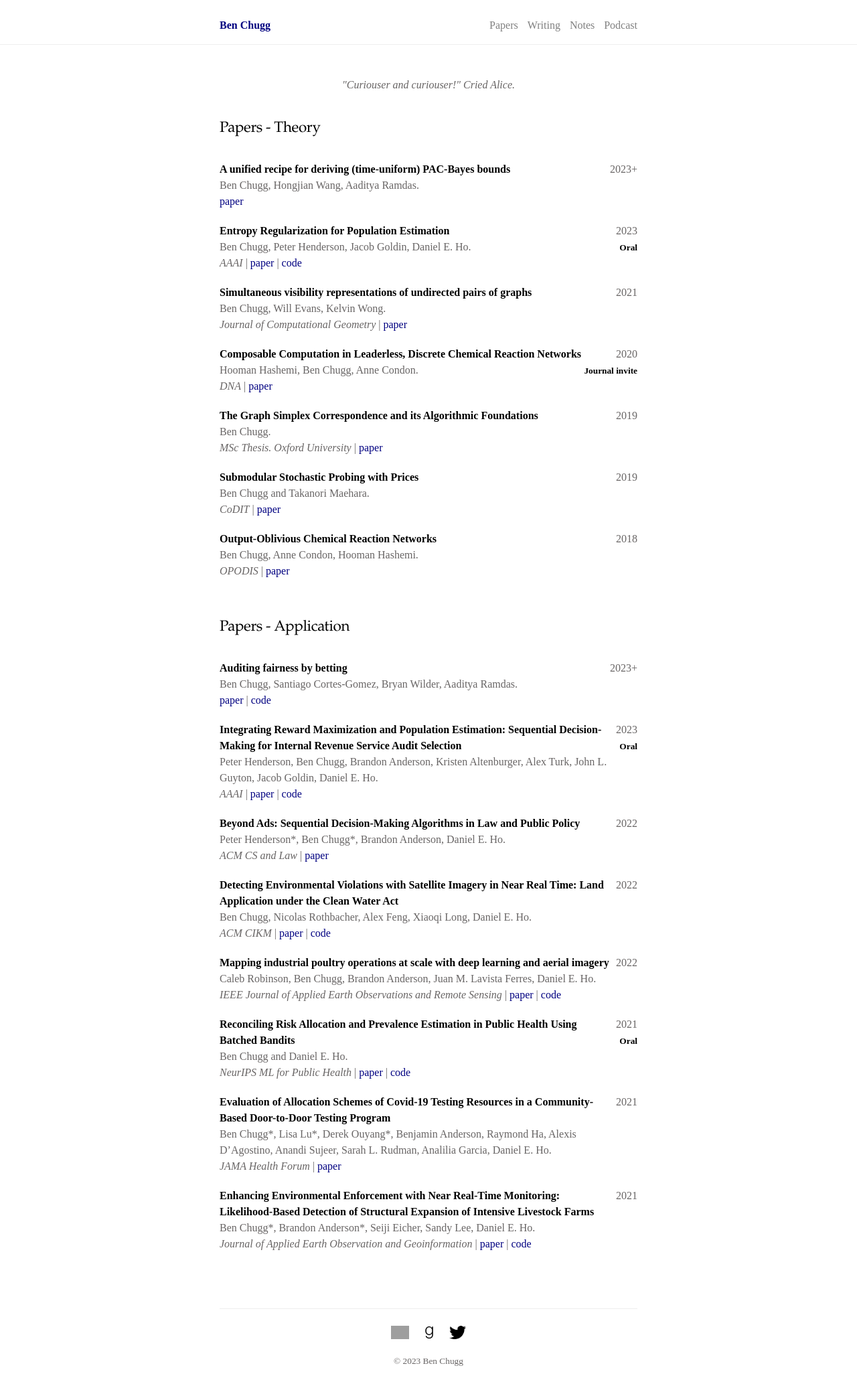
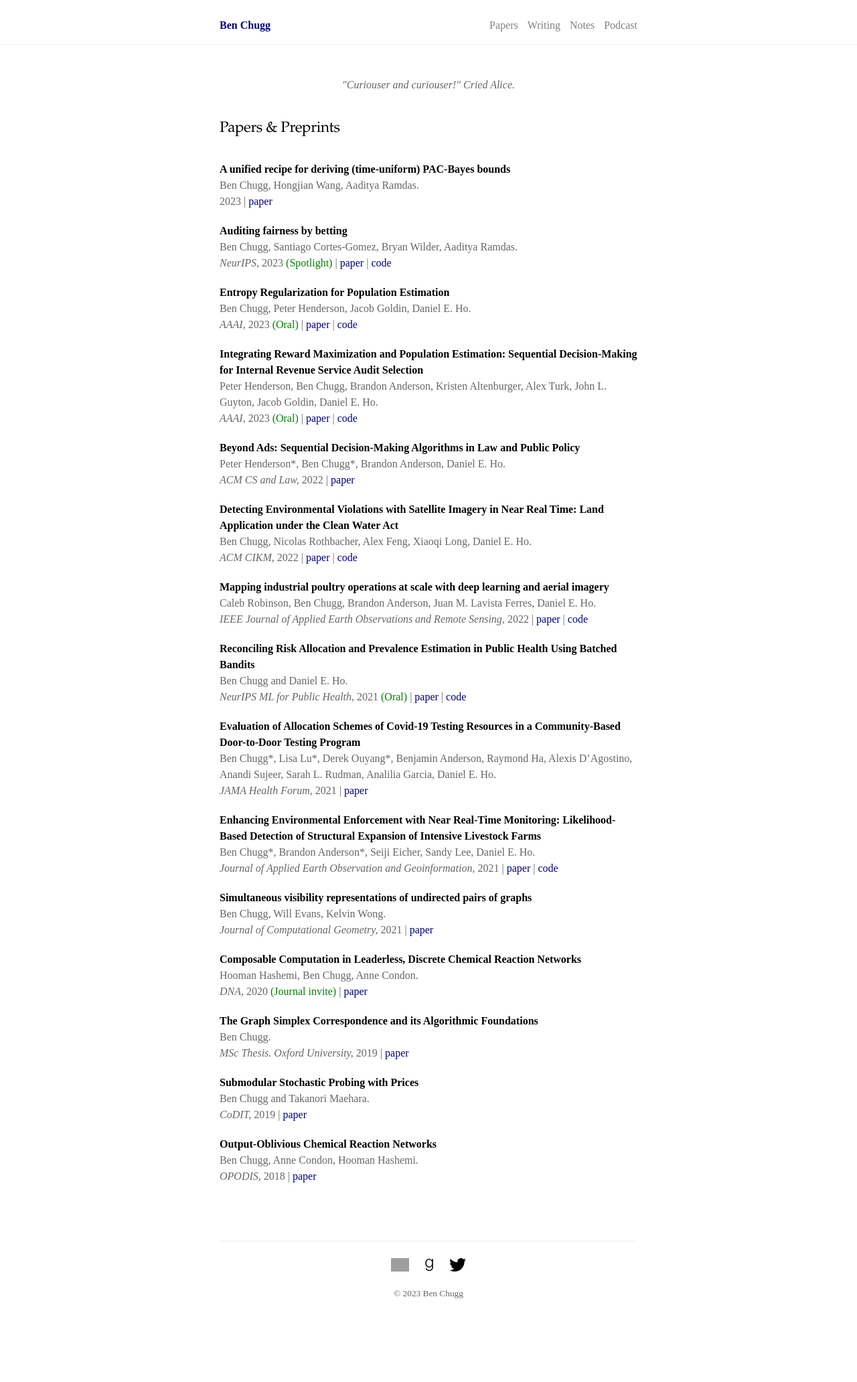
Before and after one commit to bchugg/bchugg.github.io, a Jekyll site: the page built from papers.md, in a window 1280 px wide. Shown: the whole page at 67% size. Built offline with Jekyll 4.4.1, drawn with Linux system fonts in a browser that asks for light colours; after the commit the page ends 1963 px from its top, so only the background shows below that; grey boxes are pictures that could not be loaded.

```diff
--- a/_sass/_papers.scss
+++ b/_sass/_papers.scss
@@ -37,6 +37,10 @@
         font-size: 10pt;
       }
     }
+    #highlight {
+      color: green;
+      // font-weight: bold;
+    }
 }
 
 
--- a/papers.md
+++ b/papers.md
@@ -11,43 +11,38 @@ image: /assets/images/manuscript.jpeg
     <em>"Curiouser and curiouser!" Cried Alice.</em>
   </p>
 
-  {% assign categories = "Theory|Application" | split: "|" %}
+  {% assign pubs = site.papers | sort: "date" | reverse | uniq %}
 
 
-  {% for cat in categories %}
 
-  <h1>Papers - {{ cat }} </h1>
-
-  {% assign publications = site.papers | sort: "date" | reverse | where_exp: "item", "item.category == cat"%}
-
+  <h1>Papers & Preprints </h1>
   <table class='papers-table'>
-  {% for pub in publications %}
+  {% for pub in pubs %}
   <tr>
   <td>
    <div class="pubtitle">{{ pub.title }}</div>
     <div class="pubauthors">{{ pub.authors }}.</div>
     {% if pub.publication != nil %}
-      <em>{{ pub.publication }}</em> |
+      <em>{{ pub.publication }}, </em>
     {% endif %}
+    {{ pub.year }}
+    {% if pub.highlight != nil %} <span id='highlight'>({{ pub.highlight }})</span> {% endif %}
+    |
     <a href='{{ pub.link }}'>paper</a>
     {% if pub.code != nil %}
        | <a href='{{ pub.code }}'>code</a>
     {% endif %}
   </td>
-  <td>
+  <!-- <td>
     <div class="pubinfo">
         {{ pub.year }}
         <small id='highlight'>{% if pub.highlight != nil %} <br> {{ pub.highlight }}{% endif %}</small>
     </div>
-  </td>
+  </td> -->
   </tr>
   {% endfor %}
   </table>
 
-  {% endfor %}
-
-
-</div>
 
 <!-- {% capture markdown_content %}
 # Software
```
Also changed, not shown: _papers/auditing.md (+4 -3 lines), _papers/unified_pac_bayes.md (+2 -2 lines), _writing/superforecasting.md (added, +74 -0 lines), index.md (+1 -1 lines), assets/writing_images/glassball.jpg (added), assets/writing_images/superforecasting_table.png (added), 11 other files.
